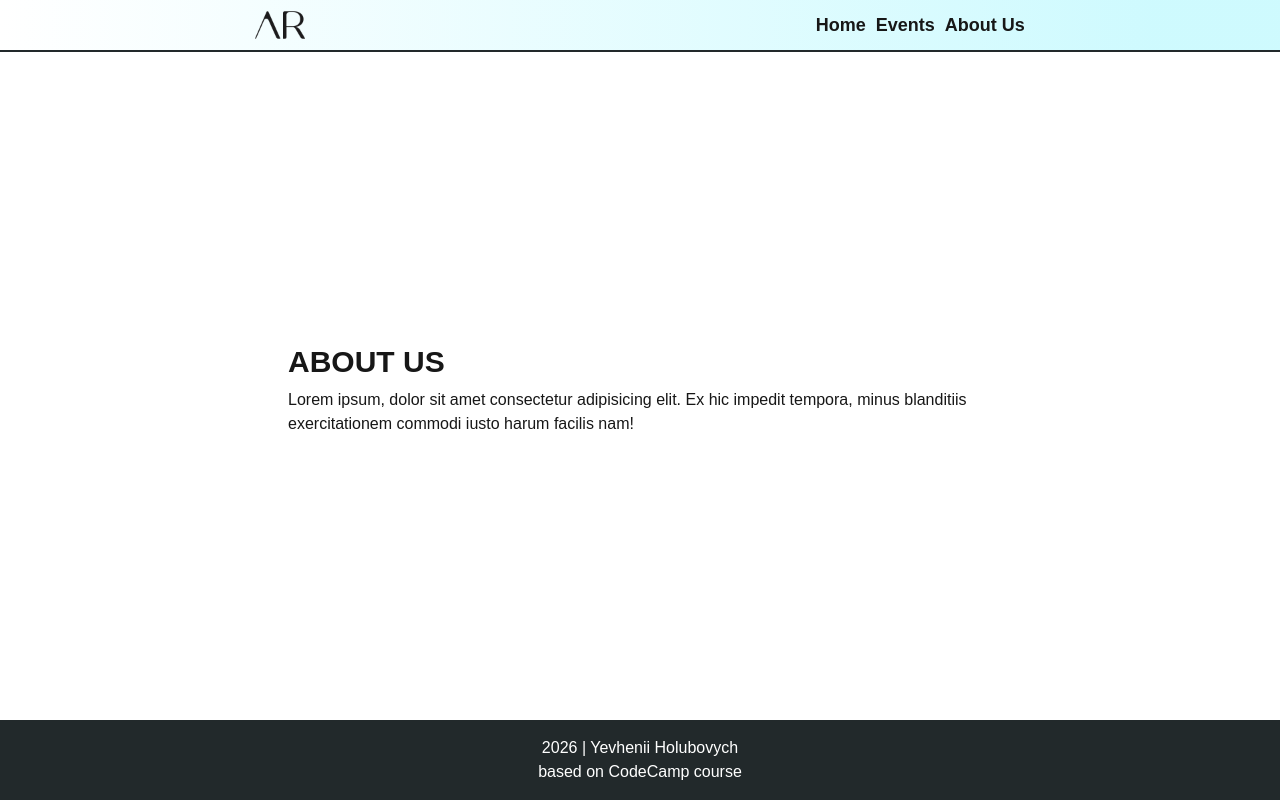
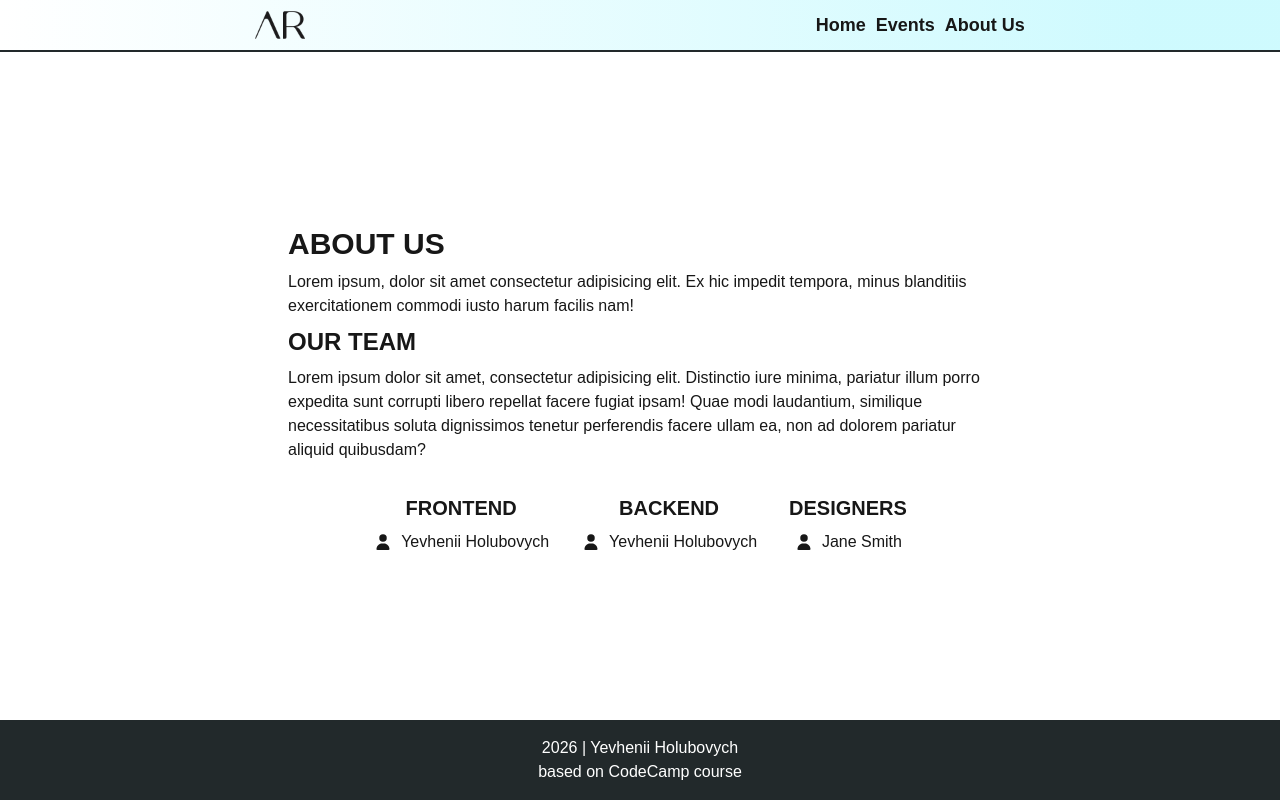
Before and after one commit to Riksev/latest-events, a Next.js app: page /about_us in a window 1280 px wide. Built offline with nearby package versions, Linux system fonts and the light colour scheme.

Commit message:
style(about_us): fontAwesome support and redesign

```diff
--- a/package.json
+++ b/package.json
@@ -9,6 +9,11 @@
     "lint": "eslint"
   },
   "dependencies": {
+    "@fortawesome/fontawesome-svg-core": "^7.3.1",
+    "@fortawesome/free-brands-svg-icons": "^7.3.1",
+    "@fortawesome/free-regular-svg-icons": "^7.3.1",
+    "@fortawesome/free-solid-svg-icons": "^7.3.1",
+    "@fortawesome/react-fontawesome": "^3.5.0",
     "next": "16.1.6",
     "react": "19.2.3",
     "react-dom": "19.2.3"
--- a/src/app/about_us/page.js
+++ b/src/app/about_us/page.js
@@ -1,12 +1,47 @@
+import { FontAwesomeIcon } from "@fortawesome/react-fontawesome";
+import { faUser } from "@fortawesome/free-solid-svg-icons";
+
 export default function Page() {
     return (
         <div>
             <h1>About Us</h1>
             <p>
-        Lorem ipsum, dolor sit amet consectetur adipisicing elit. Ex hic impedit
-        tempora, minus blanditiis exercitationem commodi iusto harum facilis
-        nam!
+                Lorem ipsum, dolor sit amet consectetur adipisicing elit. Ex hic
+                impedit tempora, minus blanditiis exercitationem commodi iusto
+                harum facilis nam!
             </p>
+            <h2>Our Team</h2>
+            <p>
+                Lorem ipsum dolor sit amet, consectetur adipisicing elit.
+                Distinctio iure minima, pariatur illum porro expedita sunt
+                corrupti libero repellat facere fugiat ipsam! Quae modi
+                laudantium, similique necessitatibus soluta dignissimos tenetur
+                perferendis facere ullam ea, non ad dolorem pariatur aliquid
+                quibusdam?
+            </p>
+            <ul className="about_us_list">
+                <li>
+                    <h3>Frontend</h3>
+                    <div className="person">
+                        <FontAwesomeIcon icon={faUser} />
+                        <p>Yevhenii Holubovych</p>
+                    </div>
+                </li>
+                <li>
+                    <h3>Backend</h3>
+                    <div className="person">
+                        <FontAwesomeIcon icon={faUser} />
+                        <p>Yevhenii Holubovych</p>
+                    </div>
+                </li>
+                <li>
+                    <h3>Designers</h3>
+                    <div className="person">
+                        <FontAwesomeIcon icon={faUser} />
+                        <p>Jane Smith</p>
+                    </div>
+                </li>
+            </ul>
         </div>
     );
 }
--- a/src/app/globals.css
+++ b/src/app/globals.css
@@ -51,6 +51,14 @@ h1 {
     @apply uppercase font-bold text-3xl py-2;
 }
 
+h2 {
+    @apply uppercase font-bold text-2xl py-2;
+}
+
+h3 {
+    @apply uppercase font-bold text-xl py-2;
+}
+
 .home-body .cards {
     @apply flex flex-col gap-12 pt-4;
 }
@@ -75,6 +83,14 @@ h1 {
     }
 }
 
+.about_us_list {
+    @apply flex flex-row mt-6 gap-x-8 gap-y-4 justify-center flex-wrap text-center;
+}
+
+.about_us_list .person {
+    @apply flex flex-row gap-x-2 justify-center items-center flex-wrap text-center;
+}
+
 /* @media (prefers-color-scheme: dark) {
     html {
         color-scheme: dark;
--- a/src/app/layout.js
+++ b/src/app/layout.js
@@ -2,6 +2,7 @@ import { Geist, Geist_Mono } from "next/font/google";
 import "./globals.css";
 import Image from "next/image";
 import Link from "next/link";
+import "@fortawesome/fontawesome-svg-core/styles.css";
 
 const geistSans = Geist({
     variable: "--font-geist-sans",
```
Also changed, not shown: 1 other file (tests, documents, lock files or other folders). Lines whose indentation alone changed are shown as unchanged.
